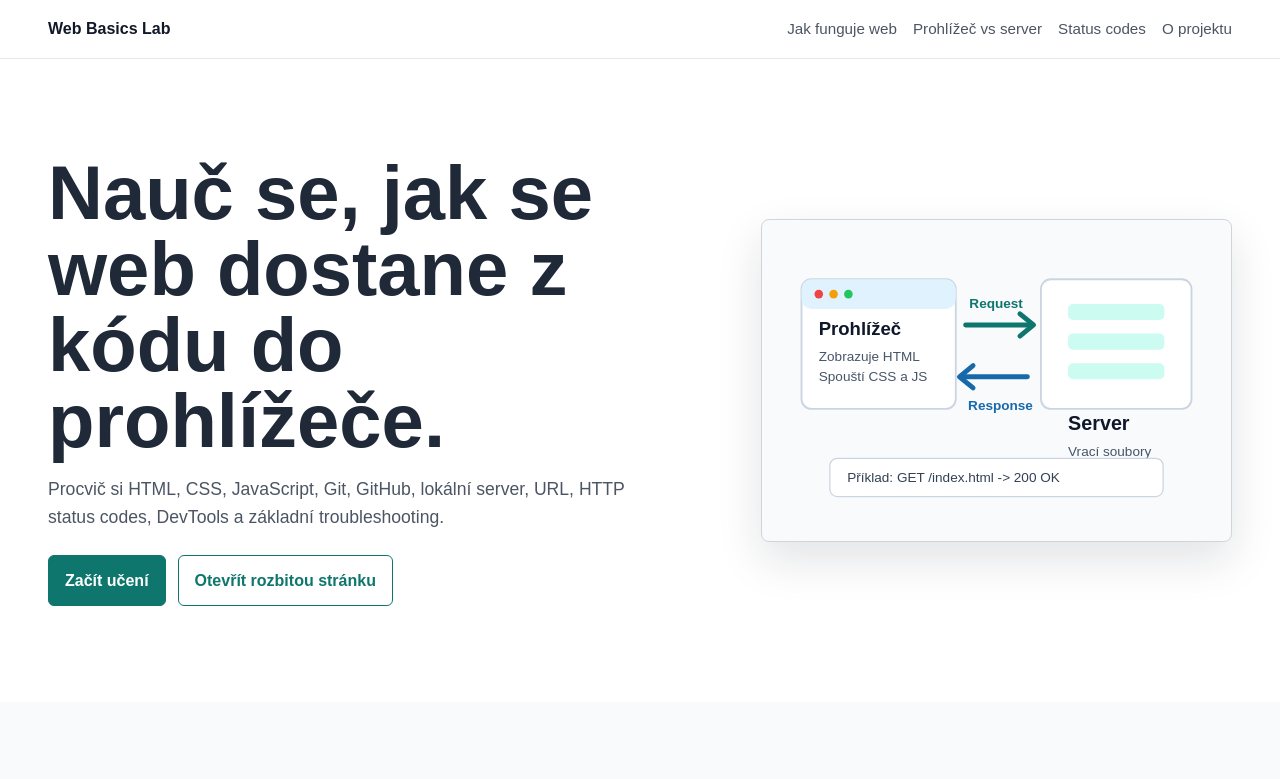
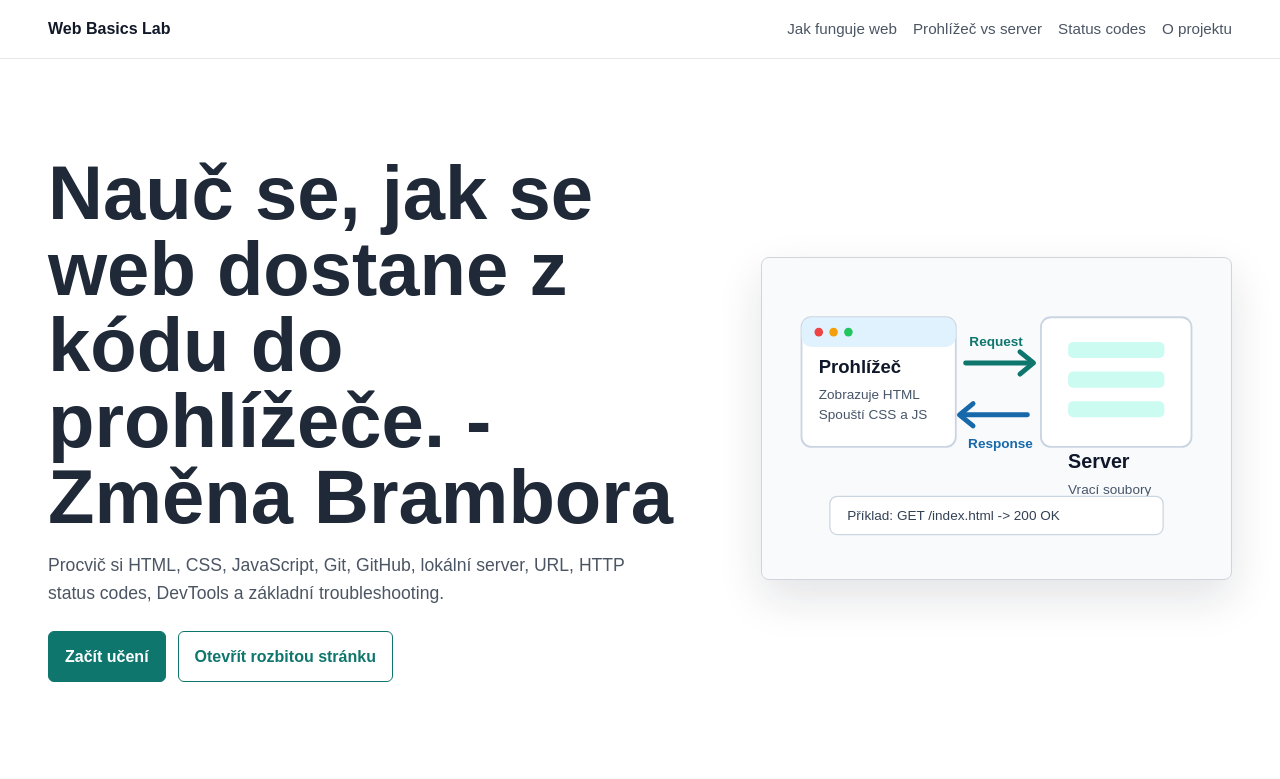
Before and after one commit to bramburekofficial/web-basics-practice-lab, a website: page public/index.html in a window 1280 px wide. Shown: the top 779 px of the page. Drawn offline with Linux system fonts and the light colour scheme; no server answers.

Commit message:
Complete day 1 practice

```diff
--- a/public/index.html
+++ b/public/index.html
@@ -21,7 +21,7 @@
     <main>
       <section class="hero">
         <div class="hero-content">
-          <h1>Nauč se, jak se web dostane z kódu do prohlížeče.</h1>
+          <h1>Nauč se, jak se web dostane z kódu do prohlížeče. - Změna Brambora</h1>
           <p>
             Procvič si HTML, CSS, JavaScript, Git, GitHub, lokální server,
             URL, HTTP status codes, DevTools a základní troubleshooting.
```
